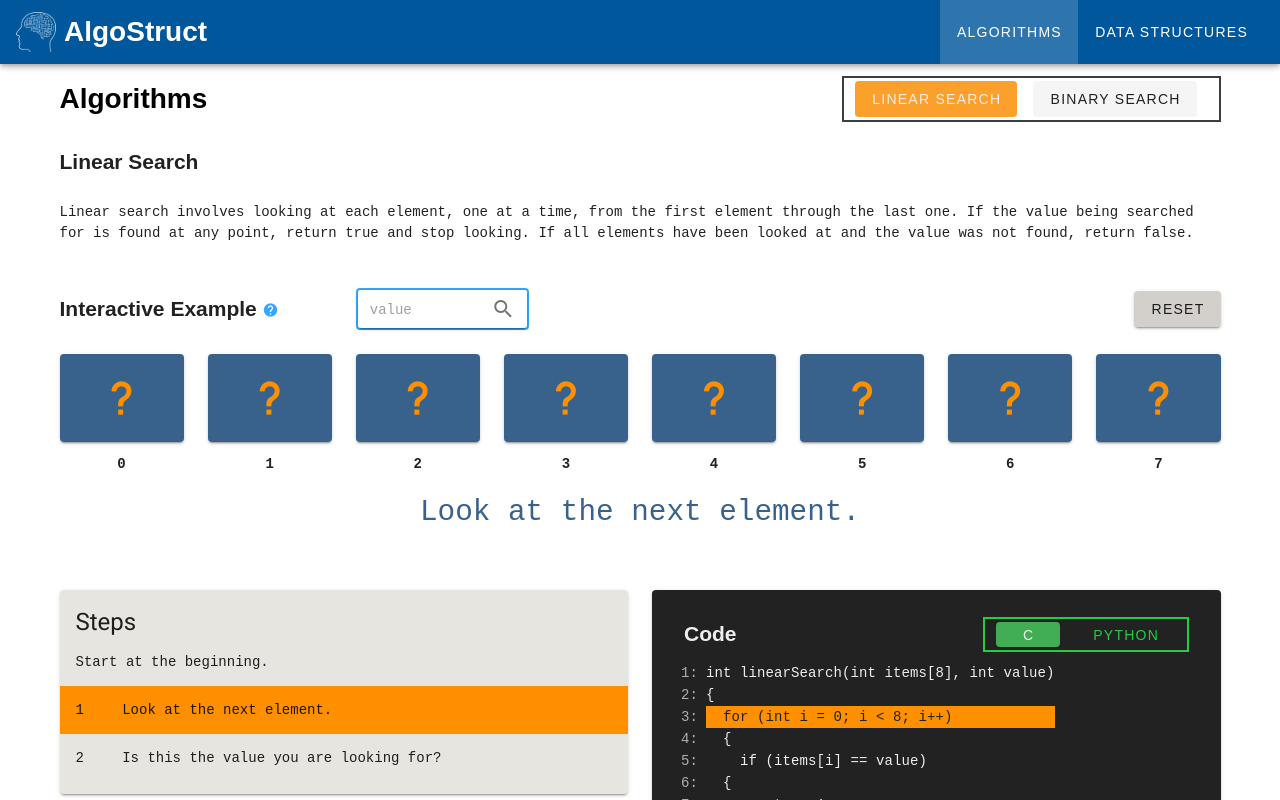
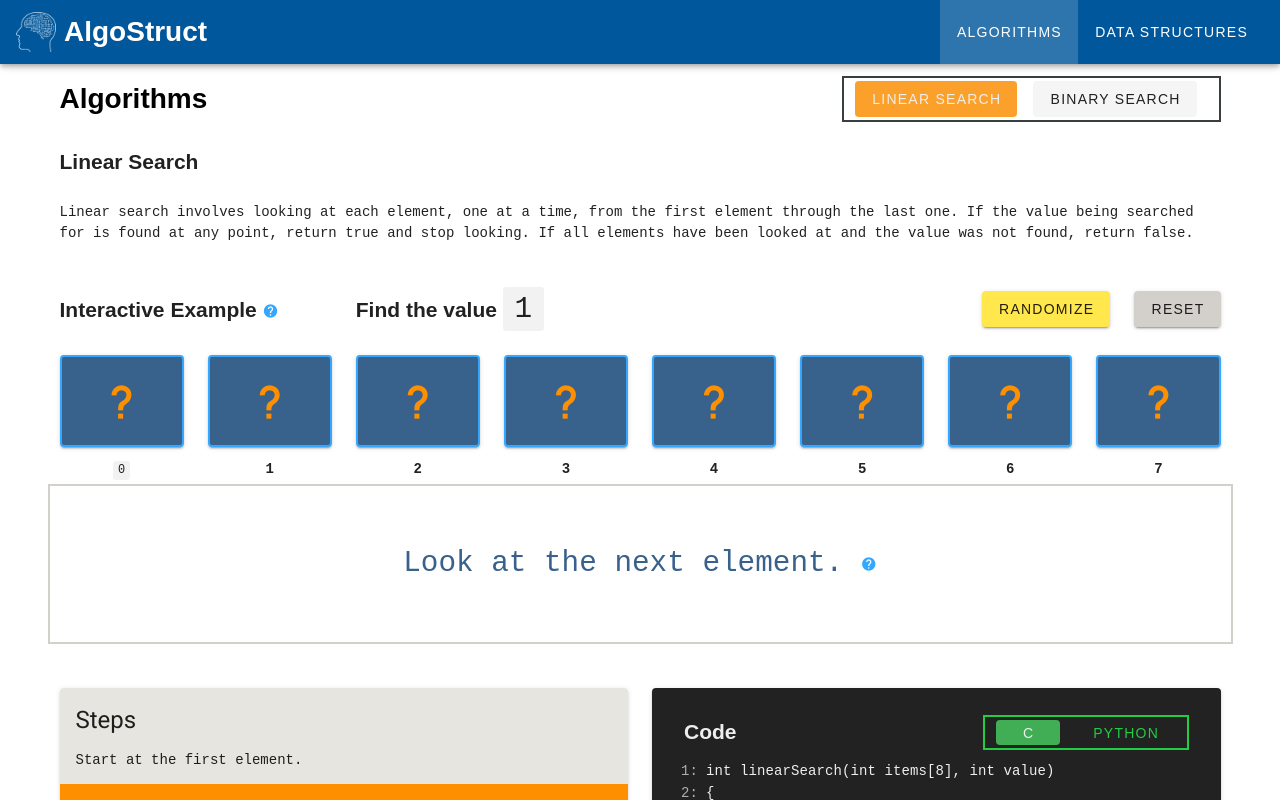
Before and after one commit to dlom123/algostruct, a Vue app: page /algorithms in a window 1280 px wide. Shown: the top 800 px of the page. Built offline with nearby package versions, Linux system fonts and the light colour scheme.

Commit message:
Linear Search enhancements

```diff
--- a/package.json
+++ b/package.json
@@ -10,6 +10,7 @@
   "dependencies": {
     "core-js": "^3.6.5",
     "register-service-worker": "^1.7.1",
+    "underscore": "^1.11.0",
     "vue": "^2.6.11",
     "vue-router": "^3.2.0",
     "vuetify": "^2.2.11",
--- a/src/components/SearchInput.vue
+++ b/src/components/SearchInput.vue
@@ -2,17 +2,29 @@
   <v-text-field
   solo
   dense
-  hide-details
   clearable
+  :hide-details="!message"
   append-icon="mdi-magnify"
   :placeholder=placeholder
-  class="search-input"
+  :disabled=disabled
+  :messages="message"
+  @change="onChange"
   ></v-text-field>
 </template>
 
 <script>
 export default {
   name: 'searchInput',
-  props: ['placeholder']
+  props: ['disabled', 'placeholder'],
+  computed: {
+    message () {
+      return this.disabled ? 'Reset to change' : null
+    }
+  },
+  methods: {
+    onChange (value) {
+      this.$emit('changed', value)
+    }
+  }
 }
 </script>
--- a/src/components/algorithms/LinearSearch.vue
+++ b/src/components/algorithms/LinearSearch.vue
@@ -39,10 +39,19 @@
               </v-tooltip>
             </h2>
           </v-col>
-          <v-col cols="2">
-            <SearchInput placeholder="value" />
+          <v-col cols="3">
+            <h2>Find the value <code style="font-size: 22pt;">{{searchValue}}</code></h2>
           </v-col>
-          <v-col align="right">
+          <v-col>
+            <v-row justify="end">
+              <v-col cols="auto">
+                <v-btn
+                  light
+                  @click="randomize()"
+                  class="btn-randomize"
+                >Randomize</v-btn>
+              </v-col>
+              <v-col cols="auto">
                 <v-btn
                   light
                   @click="reset()"
@@ -51,39 +60,68 @@
               </v-col>
             </v-row>
           </v-col>
-      <v-col v-for="(value, index) in numItems" :key="index" align="center">
+        </v-row>
+      </v-col>
+      <v-col v-for="(value, index) in items.length" :key="index" align="center">
         <v-card
           light
-          class="item py-2"
+          :class="['item py-2', {
+            'item-selected': index === i && !hasChosen,
+            'item-not': index < i,
+            'item-found': index === i && found
+            }
+          ]"
           :ripple="index >= i"
           @click="revealItem(index)"
         >
+          <template
+            v-if="index < i
+              || (index === i && hasChoices && !hasChosen)
+              || (index === i && isDone)"
+          >{{ items[index] }}</template>
           <v-icon
             x-large
-            v-if="index >= i"
+            v-else
           >mdi-help</v-icon>
-          <template v-else>{{ items[index] }}</template>
         </v-card>
       </v-col>
     </v-row>
 
     <v-row>
       <v-col v-for="(item, index) in items" :key="index" align="center" class="item-index py-0">
-        {{ index }}
+        <code v-if="index === i">{{ index }}</code>
+        <span v-else>{{ index }}</span>
       </v-col>
     </v-row>
 
-    <v-row class="mt-4 mb-2">
+    <v-row class="mt-4 mb-2 container-current-step" align="center">
       <v-col align="center">
         <transition name="fade">
-          <div v-show="showCurrentStep" class="current-step">
-            <div class="main">{{ this.guide.steps[this.currentStep-1].main }}</div>
+          <div class="current-step">
+            <div v-if="!isDone" class="main">{{ guide.steps[this.currentStep-1].main }}
+              <template v-if="guide.steps[this.currentStep-1].help">
+                <v-tooltip right content-class="tooltip-instructions">
+                  <template v-slot:activator="{ on, attrs }">
+                    <v-icon small class="help-circle" v-bind="attrs" v-on="on">mdi-help-circle</v-icon>
+                  </template>
+                  <span>{{guide.steps[this.currentStep-1].help}}</span>
+                </v-tooltip>
+              </template>
+            </div>
+            <div v-else class="main">
+              <template v-if="found">
+                <span>{{messageFound}}</span>
+              </template>
+              <template v-else>
+                <span>{{messageNotFound}}</span>
+              </template>
+            </div>
             <v-row
               v-if="!hasChosen"
               class="choices mt-2"
               justify="center"
             >
-              <v-col cols="2" v-for="(choice, i) in this.guide.steps[this.currentStep-1].choices" :key="i">
+              <v-col cols="2" v-for="(choice, i) in guide.steps[this.currentStep-1].choices" :key="i">
                 <v-btn
                   x-large
                   :class="{'btn-yes': i % 2 === 0, 'btn-no': i % 2}"
@@ -102,6 +140,7 @@
       <v-col cols="6">
         <v-card class="pb-3 card-steps">
           <v-card-title class="headline pb-0">Steps</v-card-title>
+          <v-spacer></v-spacer>
           <v-list-item v-if="guide.hasOwnProperty('init')">{{ guide.init }}</v-list-item>
           <v-list-item v-for="(step, i) in guide.steps" :key="i" :class="highlightStep(i+1)">
             <v-list-item-content class="py-0">
@@ -139,18 +178,26 @@
       </v-col>
     </v-row>
 
+    <v-snackbar
+      v-model="snackbar"
+      :timeout="snackbarTimeout"
+      top
+      class="snackbar"
+    >
+      {{ snackbarText }}
+    </v-snackbar>
+
   </v-container>
 </template>
 
 <script>
 import { mapMutations, mapState } from 'vuex'
 import SlideGroupCode from '@/components/SlideGroupCode'
-import SearchInput from '@/components/SearchInput'
+import { shuffle } from 'underscore'
 
 export default {
   name: 'algorithms',
   components: {
-    SearchInput,
     SlideGroupCode
   },
   data () {
@@ -163,30 +210,32 @@ export default {
           { step: 0, line: '  {' },
           { step: 2, line: '    if (items[i] == value)' },
           { step: 0, line: '  {' },
-          { step: 0, line: '      return 1;' },
+          { step: -1, line: '      return 1;' },
           { step: 0, line: '    }' },
           { step: 0, line: '  }' },
-          { step: 0, line: '  return 0;' },
+          { step: -2, line: '  return 0;' },
           { step: 0, line: '}' }
         ],
         python: [
           { step: 0, line: 'def linear_search(items, value):' },
-          { step: 1, line: '    for i in items:' },
-          { step: 2, line: '        if i == value:' },
-          { step: 0, line: '            return True' },
-          { step: 0, line: '    return False' }
+          { step: 1, line: '    for item in items:' },
+          { step: 2, line: '        if item == value:' },
+          { step: -1, line: '            return True' },
+          { step: -2, line: '    return False' }
         ]
       },
       currentStep: 1,
       hasChosen: true,
       i: 0,
+      isDone: false,
       items: [1, 2, 3, 4, 5, 6, 7, 8],
-      numItems: 8,
+      found: false,
       guide: {
-        init: 'Start at the beginning.',
+        init: 'Start at the first element.',
         steps: [
           {
-            main: 'Look at the next element.'
+            main: 'Look at the next element.',
+            help: 'Click the box of the next hidden element.'
           },
           {
             main: 'Is this the value you are looking for?',
@@ -197,7 +246,13 @@ export default {
           }
         ]
       },
-      showCurrentStep: true
+      messageFound: 'Found the value!',
+      messageNotFound: 'Value not found.',
+      searchValue: null,
+      showCurrentStep: true,
+      snackbar: false,
+      snackbarText: 'hey',
+      snackbarTimeout: 3000
     }
   },
   computed: {
@@ -214,6 +269,12 @@ export default {
         line: !c.line.length ? '\n' : this.makeSubstitutions(c.line)
       }))
       return lines
+    },
+    hasChoices () {
+      if (this.currentStep <= this.guide.steps.length) {
+        return Object.prototype.hasOwnProperty.call(this.guide.steps[this.currentStep - 1], 'choices')
+      }
+      return false
     }
   },
   methods: {
@@ -222,17 +283,44 @@ export default {
     ]),
     highlightStep (i) {
       const classes = []
-
-      if (this.currentStep === i) {
+      if (this.currentStep === i ||
+         (this.isDone && this.found && i === -1) ||
+         (this.isDone && !this.found && i === -2)) {
         classes.push('highlight')
       }
       return classes
     },
     incrementStep () {
+      if (this.isDone) {
+        this.currentStep += 1
+      } else {
         this.currentStep = this.currentStep + 1 <= this.guide.steps.length ? this.currentStep + 1 : 1
+      }
     },
     makeChoice (choice) {
-      // TODO: if choice is true, or choice is false with no more items to look at, signal the end of the algorithm
+      if (choice) {
+        if (this.items[this.i] === this.searchValue) {
+          // found the value we were looking for
+          this.found = true
+          this.isDone = true
+        } else {
+          // false positive
+          this.showSnackbar('Value does not match. Try again.')
+          return
+        }
+      } else {
+        if (this.items[this.i] === this.searchValue) {
+          // false negative
+          this.showSnackbar('Are you sure about that?. Try again.')
+          return
+        } else {
+          // this is not the value we were looking for
+          this.i++
+          if (this.i === this.items.length) {
+            this.isDone = true
+          }
+        }
+      }
 
       this.hasChosen = true
       this.incrementStep()
@@ -240,30 +328,52 @@ export default {
     makeSubstitutions (line) {
       /* Replace placeholders in code with user input values. */
       return line
-        .replace('SIZE', this.numItems)
+        .replace('SIZE', this.items.length)
+    },
+    randomize () {
+      if (this.i === 0 && this.currentStep === 1) {
+        const max = this.items.length * 2
+        this.searchValue = Math.floor(Math.random() * Math.floor(max)) + 1
+        this.items = shuffle(this.items)
+      } else {
+        this.showSnackbar('Cannot randomize mid-search. Reset and try again.')
+      }
     },
     reset () {
       this.currentStep = 1
+      this.found = false
+      this.hasChosen = true
+      this.i = 0
+      this.isDone = false
     },
     revealItem (i) {
-      // only reveal the next item if there is no pending choice to be made
-      // and the selected item is the next one in the algorithm's steps
-      if (this.hasChosen && i === this.i) {
-        this.i++
-        // currentStep should always be at least 1
+      // only reveal the next item if:
+      //   - a search value has been entered
+      //   - there is no pending choice to be made
+      //   - and the selected item is the next one in the algorithm's steps
+      if (!this.isDone && i === this.i) {
+        if (!this.hasChoices || (this.hasChoices && this.hasChosen)) {
           this.incrementStep()
+        } else {
+          this.hasChosen = false
+        }
 
-        // if a choice will need to be made for the new current step, toggle it now
-        if (Object.prototype.hasOwnProperty.call(this.guide.steps[this.currentStep - 1], 'choices')) {
+        // if a choice needs to be made for the next step, indicate that now
+        if (this.hasChoices) {
           this.hasChosen = false
         }
       }
+    },
+    showSnackbar (message) {
+      this.snackbarText = message
+      this.snackbar = true
     }
   },
   created () {
     if (!this.currentLanguage) {
       this.setCurrentLanguage(Object.keys(this.code)[0])
     }
+    this.randomize()
   }
 }
 </script>
--- a/src/sass/components/_algorithms.sass
+++ b/src/sass/components/_algorithms.sass
@@ -24,15 +24,24 @@
     color: $medium-blue
   .search-input
     border: 2px solid $medium-blue
-  .current-step div
-    &.main
-      color: $dark-blue
-      font-size: 22pt
-    &.choices
-      .btn-yes
-        background-color: $primary !important
-      .btn-no
+  .container-current-step
+    border: 2px solid $medium-gray
+    min-height: 160px
+    .current-step div
+      &.main
+        color: $dark-blue
+        font-size: 22pt
+      &.choices
+        .btn-yes
+          background-color: $primary !important
+        .btn-no
+          background-color: $red !important
+    .snackbar
+      .v-sheet
         background-color: $red !important
+      .v-snack__content
+        font-size: 12pt
+        font-weight: bold
 
 .algorithm
   .item
@@ -40,11 +49,20 @@
     font-size: 36pt
     background-color: $dark-blue
     color: $off-white
+    border: 2px solid $medium-blue
     .v-icon
       color: $primary
+  .item-selected
+    border: 2px solid $hacker-green
+  .item-not
+    background-color: lighten($red, 10%)
+  .item-found
+    background-color: $primary
   .item-index
     color: $off-black
     font-weight: bold
+  .btn-randomize
+    background-color: $yellow !important
   .btn-reset
     background-color: $medium-gray !important
   .card-steps
```
Also changed, not shown: 1 other file (tests, documents, lock files or other folders). Lines whose indentation alone changed are shown as unchanged.
